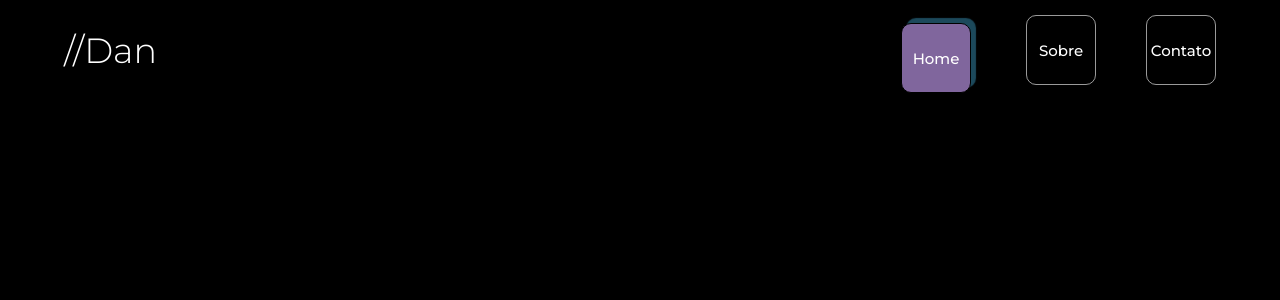
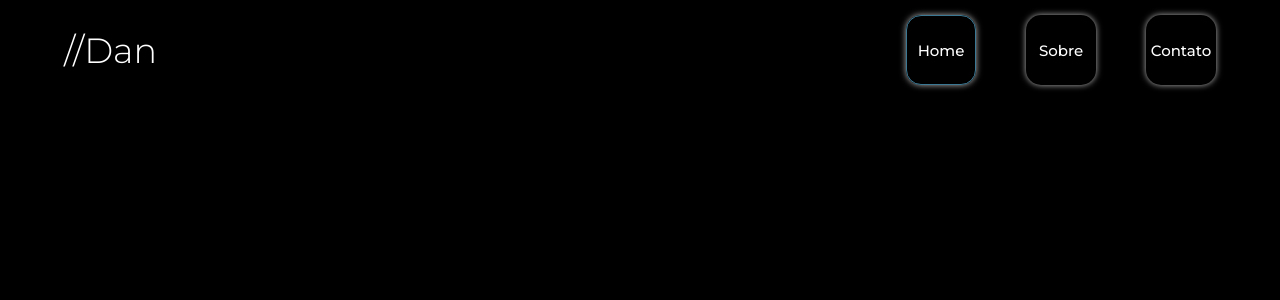
Before and after one commit to maindan/portfolio, a React (Vite) app: page /portfolio/portfolio in a window 1280 px wide. Shown: the top 300 px of the page. Built offline with nearby package versions, Linux system fonts and the light colour scheme.

Commit message:
ajustes de estilização

```diff
--- a/src/pages/Home.jsx
+++ b/src/pages/Home.jsx
@@ -17,7 +17,7 @@ function Home() {
                     <p data-aos="fade-zoom-in" data-aos-duration='2000'>Seja bem vindo a minha página! Criei essa Single Page Application para expor meus projetos e concentrar minhas informações pessoais e profissionais.</p>
                 </article>
                 <aside data-aos="fade-zoom-in" data-aos-duration='2000'>
-                    <p>Alguma coisa aqui</p>
+                    <h2>Projetos</h2>
                     <p>Lorem ipsum dolor sit amet consectetur, adipisicing elit. Dolorem dolores repellat magni eveniet dicta, excepturi eos maxime ad totam, placeat ex voluptas, quas eius ducimus illo vero est molestias atque!</p>
                     <p>Lorem ipsum dolor sit amet consectetur adipisicing elit. Hic, rem doloremque nam similique eligendi iure magni assumenda quidem adipisci amet deleniti iste. Accusamus id vero magni voluptatum? Dignissimos, nostrum sit?</p>
                 </aside>
--- a/src/style/Header.css
+++ b/src/style/Header.css
@@ -43,18 +43,16 @@
     align-items: center;
     justify-content: center;
 
-    border-radius: 10px;
-    border: 1px solid rgba(255, 255, 255, 0.603);
-    transition: all 0.2s;
+    border-radius: 15px;
+    box-shadow: 0px 0px 6px 0px rgba(255,255,255,0.7);
+    border: 1px solid transparent;
+    transition: all 1s ease;
 }
 
 .Header a:hover, a.active {
-    background-color: #80669d;
-    border: 0.3px solid black;
-    transform: translateY(8px) translateX(-5px);
-    box-shadow: 5px -5px 1px 0px rgba(71, 188, 235, 0.39);
+    border: 1px solid rgba(88, 181, 224, 0.664);
+    transition: all 1s ease;
 }
-
 
 @media screen and (max-width: 768px) {
     .Header {
--- a/src/style/Home.css
+++ b/src/style/Home.css
@@ -32,14 +32,28 @@
 }
 
 .container article {
-    border-top-left-radius: 18px;
-    border-bottom-left-radius: 18px;
+    border-radius: 18px;
+    border: 1px solid transparent;
+    transition: all 1s ease;
+}
+
+.container article:hover {
+    box-shadow: 0px 0px 6px 0px rgba(255,255,255,0.7);
+    border: 1px solid rgba(88, 181, 224, 0.664);
+    transition: all 1s ease;
 }
 
 .container aside {
     align-items: center;
-    border-top-right-radius: 18px;
-    border-bottom-right-radius: 18px;
+    border-radius: 18px;
+    border: 1px solid transparent;
+    transition: all 1s ease;
+}
+
+.container aside:hover {
+    box-shadow: 0px 0px 6px 0px rgba(255,255,255,0.7);
+    border: 1px solid rgba(88, 181, 224, 0.664);
+    transition: all 1s ease;
 }
 
 .container article h2 {
```
